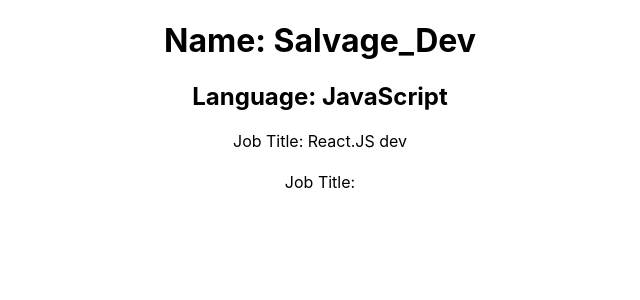
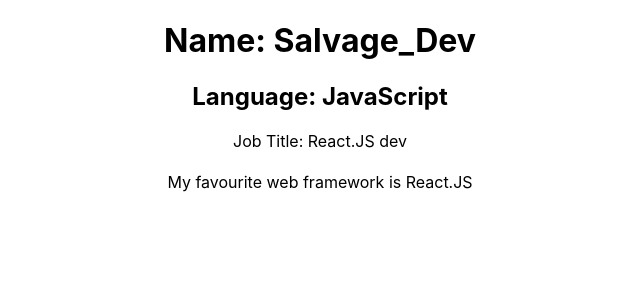
Before and after one commit to Milo123459/salvage-official, a React (Create React App) app: page / in a window 1280 px wide. Shown: the top 300 px of the page, without its empty margins (320-960 px from the left). Built offline with nearby package versions, Linux system fonts and the light colour scheme.

Commit message:
New update

```diff
--- a/src/components/Post.js
+++ b/src/components/Post.js
@@ -11,7 +11,7 @@
         return (
             <div>
                 <h1>{this.state.name}</h1>
-                <p>Job Title: {this.state.jobTitle}</p>
+                <p>{this.state.content}</p>
             </div>
         )
     }
```
